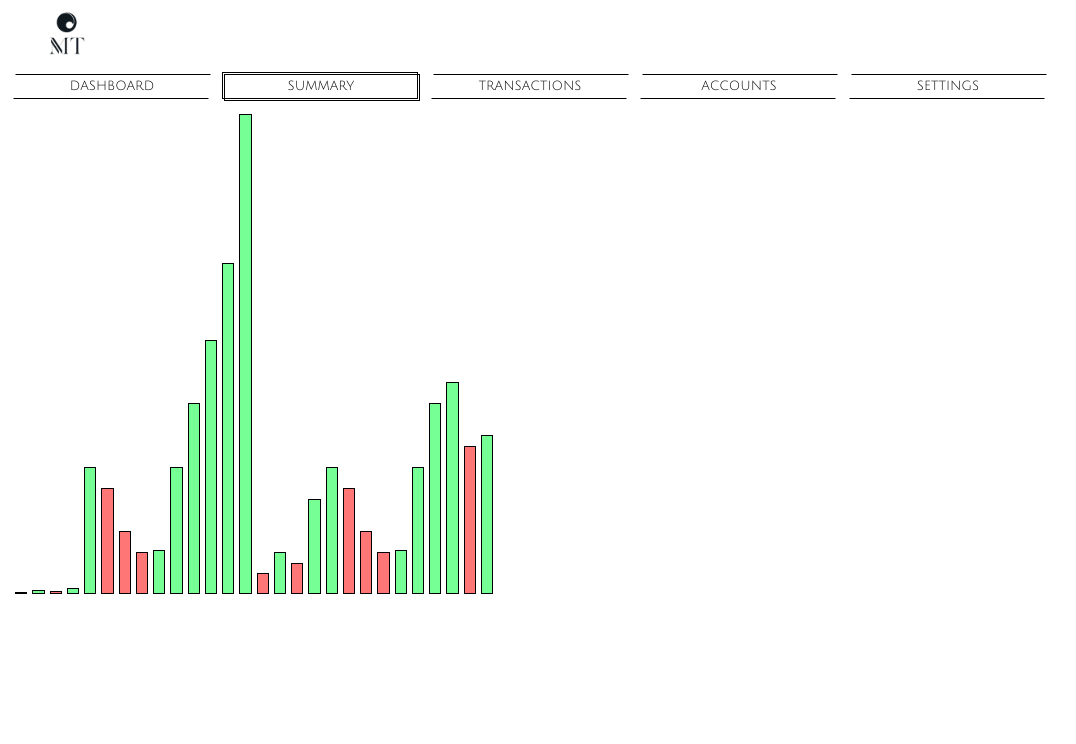
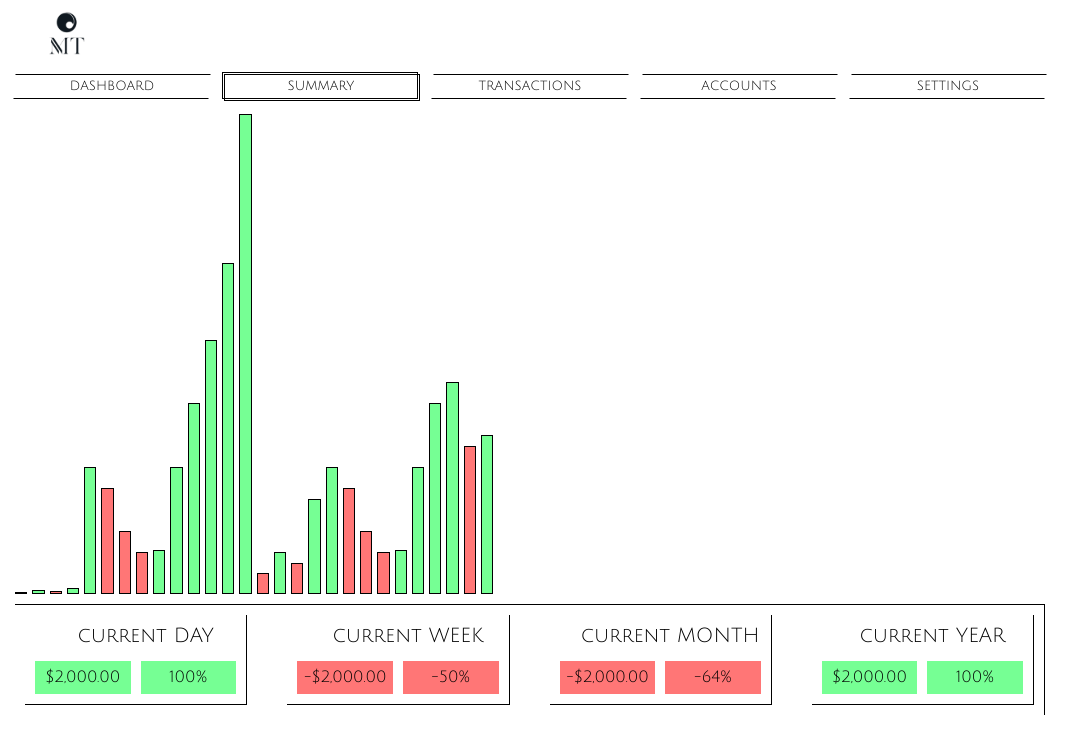
Before and after one commit to Jwoliv/mt-ui, an Angular app: page /summary in a window 1280 px wide. Shown: the top 744 px of the page, without its empty margins (110-1186 px from the left). Built offline with nearby package versions, Linux system fonts and the light colour scheme.

Commit message:
profit pipe + report

```diff
--- /dev/null
+++ b/src/app/components/summary/period-report/period-report.component.html
@@ -0,0 +1,12 @@
+<div class="summary-report">
+    <p class="summary-report-title">current {{report.type}}</p>
+
+    <div class="summary-report-results">
+        <div [style]="{
+            backgroundColor: getColor(report.isProfit)
+        }">{{report.amount | profit:report.isProfit | currency }}</div>
+        <div [style]="{
+            backgroundColor: getColor(report.isProfit)
+        }">{{report.percentage | profit:report.isProfit | percent }}</div>
+    </div>
+</div>
--- /dev/null
+++ b/src/app/components/summary/period-report/period-report.component.scss
@@ -0,0 +1,34 @@
+.summary-report {
+  border-right: 1px solid #000000;
+  border-bottom: 1px solid #000000;
+  height: 90px;
+  display: flex;
+  flex-direction: column;
+  justify-content: space-between;
+  padding-bottom: 10px;
+}
+
+.summary-report-title {
+  font-size: 20px;
+  display: flex;
+  width: 100%;
+  justify-content: center;
+  margin: 10px;
+}
+
+.summary-report-results {
+  display: flex;
+  justify-content: space-between;
+  align-items: end;
+  gap: 10px;
+  margin: 0 10px 0;
+
+  div {
+    display: flex;
+    justify-content: center;
+    align-items: center;
+    width: 100%;
+    background-color: #76FF94;
+    padding: 5px;
+  }
+}
--- /dev/null
+++ b/src/app/components/summary/period-report/period-report.component.ts
@@ -0,0 +1,23 @@
+import {Component, Input} from '@angular/core';
+import {Report} from "../summary.component";
+import {CurrencyPipe, PercentPipe} from "@angular/common";
+import {ProfitPipe} from "../../../pipe/profit.pipe";
+
+@Component({
+  selector: 'app-period-report',
+  standalone: true,
+  imports: [
+    CurrencyPipe,
+    PercentPipe,
+    ProfitPipe
+  ],
+  templateUrl: './period-report.component.html',
+  styleUrl: './period-report.component.scss'
+})
+export class PeriodReportComponent {
+  @Input() report!: Report
+
+  getColor(isProfit: boolean) {
+    return isProfit ? '#76FF94' : '#FF7676';
+  }
+}
--- a/src/app/components/summary/summary.component.html
+++ b/src/app/components/summary/summary.component.html
@@ -5,3 +5,8 @@
     }">
     </div>
 </div>
+<div class="summary-reports">
+    <div *ngFor="let report of summaryData.reports">
+        <app-period-report [report]="report" />
+    </div>
+</div>
--- a/src/app/components/summary/summary.component.scss
+++ b/src/app/components/summary/summary.component.scss
@@ -14,3 +14,12 @@
   justify-content: center;
   border: 1px solid #000000;
 }
+
+.summary-reports {
+  display: grid;
+  grid-template-columns: repeat(4, 1fr);
+  gap: 40px;
+  border-top: 1px solid #000000;
+  border-right: 1px solid #000000;
+  padding: 10px;
+}
--- a/src/app/components/summary/summary.component.ts
+++ b/src/app/components/summary/summary.component.ts
@@ -1,8 +1,10 @@
 import {Component, OnInit} from '@angular/core';
 import {NgForOf} from "@angular/common";
+import {PeriodReportComponent} from "./period-report/period-report.component";
 
 export interface SummaryData {
   summaryDailyStocks: SummaryDailyStock[]
+  reports: Report[]
 }
 
 export interface SummaryDailyStock {
@@ -10,11 +12,19 @@ export interface SummaryDailyStock {
   color?: '#FF7676' | '#76FF94'
 }
 
+export interface Report {
+  amount: number
+  percentage: number
+  isProfit: boolean
+  type: 'DAY' | 'WEEK' | 'MONTH' | 'YEAR'
+}
+
 @Component({
   selector: 'app-summary',
   standalone: true,
   imports: [
-    NgForOf
+    NgForOf,
+    PeriodReportComponent
   ],
   templateUrl: './summary.component.html',
   styleUrl: './summary.component.scss'
@@ -37,6 +47,12 @@ export class SummaryComponent implements OnInit {
       { dailyAmount: 2100 }, { dailyAmount: 6000 },
       { dailyAmount: 9000 }, { dailyAmount: 10000 },
       { dailyAmount: 7000 }, { dailyAmount: 7500 },
+    ],
+    reports: [
+      {amount: 2000, percentage: 1, type: 'DAY', isProfit: true},
+      {amount: 2000, percentage: 0.5, type: 'WEEK', isProfit: false},
+      {amount: 2000, percentage: 0.64, type: 'MONTH', isProfit: false},
+      {amount: 2000, percentage: 1, type: 'YEAR', isProfit: true}
     ]
   };
 
--- /dev/null
+++ b/src/app/pipe/profit.pipe.ts
@@ -0,0 +1,13 @@
+import {Pipe, PipeTransform} from '@angular/core';
+
+@Pipe({
+  name: 'profit',
+  standalone: true
+})
+export class ProfitPipe implements PipeTransform {
+
+  transform(value: number, isProfit: boolean): number {
+    return isProfit ? value : value * -1;
+  }
+
+}
```
Also changed, not shown: 2 other files (tests, documents, lock files or other folders).
